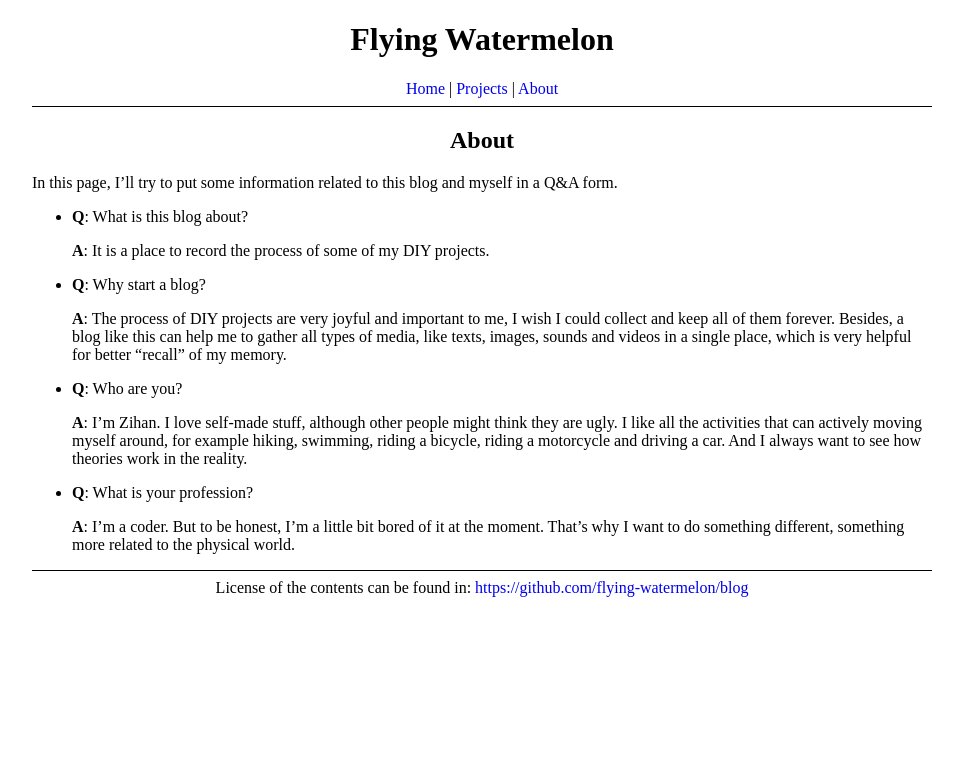
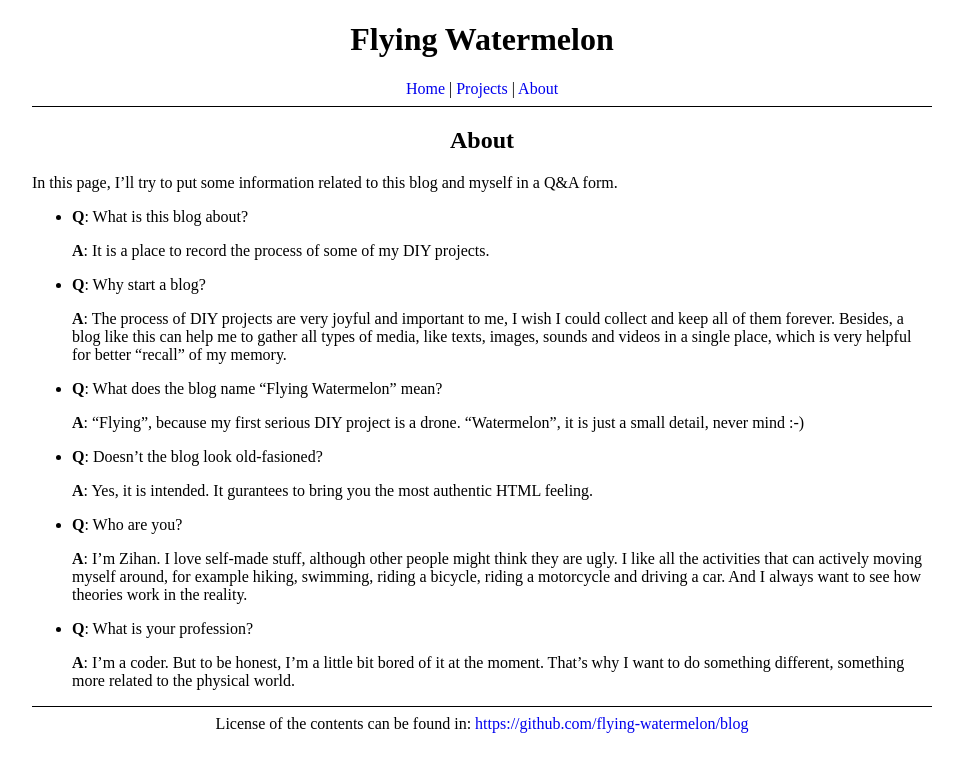
Before and after one commit to flying-watermelon/blog, a Jekyll site: the page built from about.md, in a window 1280 px wide. Shown: the top 772 px of the page, without its empty margins (158-1121 px from the left). Built offline with Jekyll 4.4.1, drawn with Linux system fonts in a browser that asks for light colours.

Commit message:
Added more Q&As into the about page.

```diff
--- a/about.md
+++ b/about.md
@@ -12,6 +12,14 @@ In this page, I'll try to put some information related to this blog and myself i
 
     **A**: The process of DIY projects are very joyful and important to me, I wish I could collect and keep all of them forever. Besides, a blog like this can help me to gather all types of media, like texts, images, sounds and videos in a single place, which is very helpful for better "recall" of my memory.
 
+* **Q**: What does the blog name "Flying Watermelon" mean?
+
+    **A**: "Flying", because my first serious DIY project is a drone. "Watermelon", it is just a small detail, never mind :-)
+
+* **Q**: Doesn't the blog look old-fasioned?
+
+    **A**: Yes, it is intended. It gurantees to bring you the most authentic HTML feeling.
+
 * **Q**: Who are you?
 
     **A**: I'm Zihan. I love self-made stuff, although other people might think they are ugly. I like all the activities that can actively moving myself around, for example hiking, swimming, riding a bicycle, riding a motorcycle and driving a car. And I always want to see how theories work in the reality.
```
